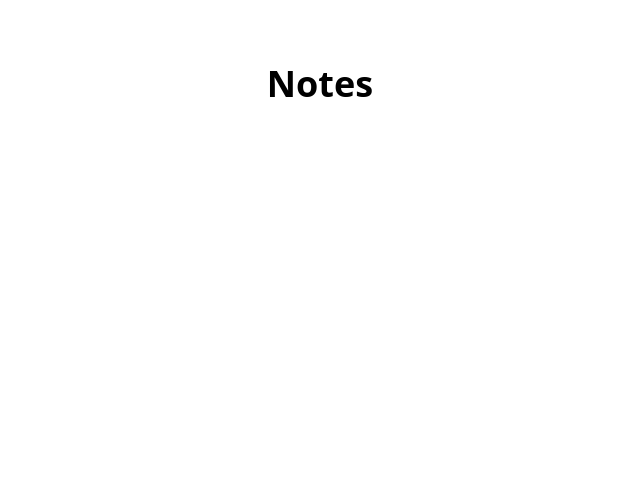
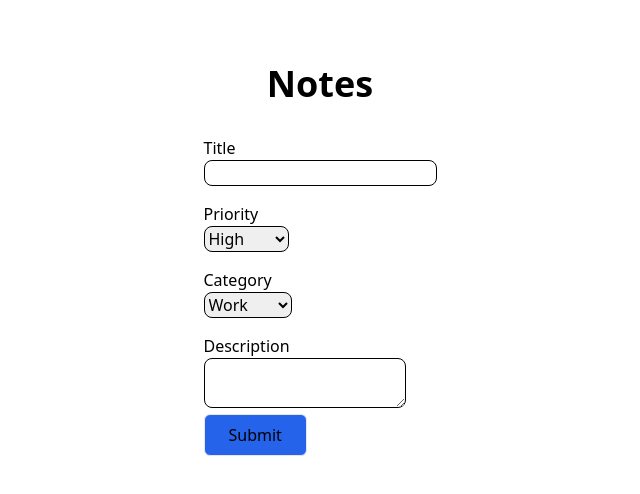
Before and after one commit to haroon-code-hub/note-app, a React (Vite) app: page / in a window 1280 px wide. Shown: the top 494 px of the page, without its empty margins (320-960 px from the left). Built offline with nearby package versions, Linux system fonts and the light colour scheme.

Commit message:
basic form with controlled inputs

```diff
--- a/src/App.tsx
+++ b/src/App.tsx
@@ -1,11 +1,10 @@
 import { useState } from "react";
-
+import Form from "./components/Form";
 function App() {
-  const [count, setCount] = useState(0);
-
   return (
     <main className="flex flex-col items-center gap-8 py-16 max-w-[1280px] mx-auto">
       <h1 className="text-4xl font-bold">Notes</h1>
+      <Form />
     </main>
   );
 }
--- /dev/null
+++ b/src/components/Form.tsx
@@ -0,0 +1,77 @@
+import { useState } from "react";
+
+export default function Form() {
+  const [formData, setFormData] = useState({
+    title: "",
+    priority: "Medium",
+    category: "Work",
+    description: "",
+  });
+
+  function handleChange(e: { target: { value: string; name: string } }) {
+    console.log(e.target.value);
+    setFormData({ ...formData, [e.target.name]: e.target.value });
+  }
+  return (
+    <>
+      <form>
+        <div className="mb-4">
+          <label htmlFor="title" className="block">
+            Title
+          </label>
+          <input
+            type="text"
+            name="title"
+            className="border border-black rounded-lg"
+            value={formData.title}
+            onChange={handleChange}
+          />
+        </div>
+        <div className="mb-4">
+          <label htmlFor="priority" className="block">
+            Priority
+          </label>
+          <select
+            name="priority"
+            className="border border-black rounded-lg"
+            value={formData.priority}
+            onChange={handleChange}
+          >
+            <option value="high">High</option>
+            <option value="medium">Medium</option>
+            <option value="low">Low</option>
+          </select>
+        </div>
+        <div className="mb-4">
+          <label htmlFor="category" className="block">
+            Category
+          </label>
+          <select
+            name="category"
+            className="border border-black rounded-lg"
+            value={formData.category}
+            onChange={handleChange}
+          >
+            <option value="Work">Work</option>
+            <option value="Personal">Personal</option>
+            <option value="Ideas">Ideas</option>
+          </select>
+        </div>
+        <div>
+          <label htmlFor="description" className="block">
+            Description
+          </label>
+          <textarea
+            name="description"
+            className="border border-black rounded-lg"
+            value={formData.description}
+            onChange={handleChange}
+          ></textarea>
+        </div>
+        <button className="bg-blue-600 py-2 px-6 border rounded-md cursor-pointer hover:bg-blue-500">
+          Submit
+        </button>
+      </form>
+    </>
+  );
+}
```
